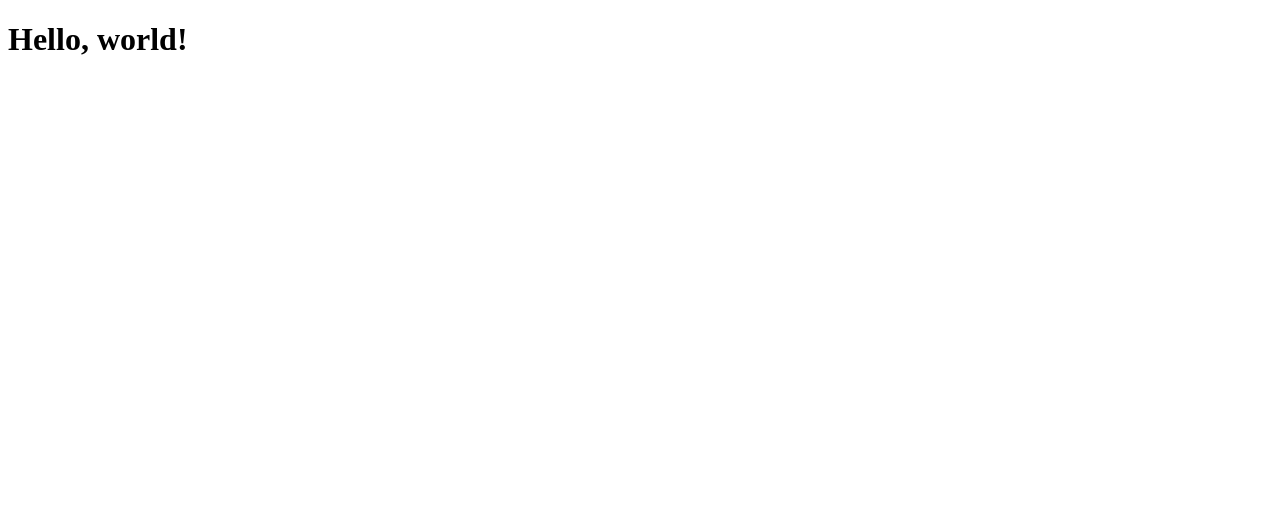
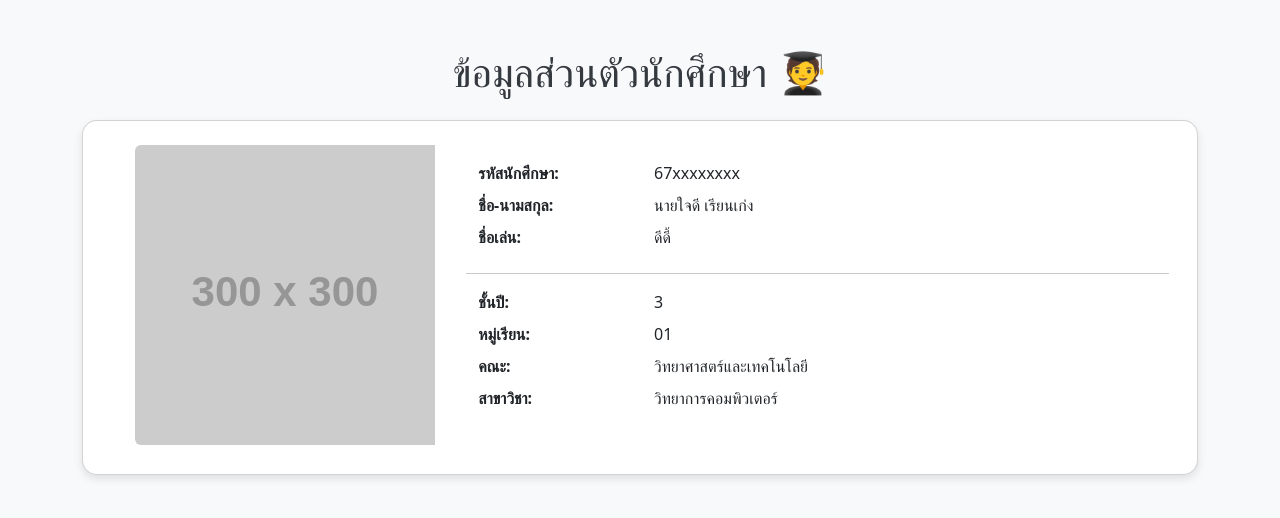
Before and after one commit to Betsu2003/mysite, a plain HTML site: page index.html in a window 1280 px wide. Drawn offline with nearby package versions, Linux system fonts and the light colour scheme; placeholder pictures from the web are drawn by us.

Commit message:
Update index.html

```diff
--- a/index.html
+++ b/index.html
@@ -1,11 +1,73 @@
 <!doctype html>
-<html lang="en">
+<html lang="th">
   <head>
     <meta charset="utf-8">
     <meta name="viewport" content="width=device-width, initial-scale=1">
-    <title>Bootstrap demo</title>
+
+    <link href="https://cdn.jsdelivr.net/npm/bootstrap@5.3.3/dist/css/bootstrap.min.css" rel="stylesheet" integrity="sha384-QWTKZyjpPEjISv5WaRU9OFeRpok6YctnYmDr5pNlyT2bRjXh0JMhjY6hW+ALEwIH" crossorigin="anonymous">
+
+    <title>ข้อมูลส่วนตัวนักศึกษา</title>
+    <style>
+      /* เพิ่ม CSS เพื่อความสวยงาม */
+      body {
+        background-color: #f8f9fa;
+      }
+      .student-profile .card {
+        border-radius: 15px;
+        box-shadow: 0 4px 8px rgba(0,0,0,0.1);
+      }
+      .student-profile .card-img-top {
+        border-top-left-radius: 15px;
+        border-top-right-radius: 15px;
+        max-height: 400px;
+        object-fit: cover;
+      }
+      .student-profile h1 {
+        color: #343a40;
+      }
+    </style>
   </head>
   <body>
-    <h1>Hello, world!</h1>
+
+    <div class="container mt-5 mb-5 student-profile">
+      <h1 class="text-center mb-4">ข้อมูลส่วนตัวนักศึกษา 🧑‍🎓</h1>
+      <div class="card p-4">
+        <div class="row g-0">
+          <div class="col-md-4 text-center">
+            <img src="https://via.placeholder.com/300" class="img-fluid rounded-start" alt="รูปนักศึกษา">
+          </div>
+          <div class="col-md-8">
+            <div class="card-body">
+              <dl class="row">
+                <dt class="col-sm-3">รหัสนักศึกษา:</dt>
+                <dd class="col-sm-9">67xxxxxxxx</dd>
+
+                <dt class="col-sm-3">ชื่อ-นามสกุล:</dt>
+                <dd class="col-sm-9">นายใจดี เรียนเก่ง</dd>
+
+                <dt class="col-sm-3">ชื่อเล่น:</dt>
+                <dd class="col-sm-9">ดีดี้</dd>
+
+                <hr class="my-3">
+
+                <dt class="col-sm-3">ชั้นปี:</dt>
+                <dd class="col-sm-9">3</dd>
+
+                <dt class="col-sm-3">หมู่เรียน:</dt>
+                <dd class="col-sm-9">01</dd>
+
+                <dt class="col-sm-3">คณะ:</dt>
+                <dd class="col-sm-9">วิทยาศาสตร์และเทคโนโลยี</dd>
+
+                <dt class="col-sm-3">สาขาวิชา:</dt>
+                <dd class="col-sm-9">วิทยาการคอมพิวเตอร์</dd>
+              </dl>
+            </div>
+          </div>
+        </div>
+      </div>
+    </div>
+
+    <script src="https://cdn.jsdelivr.net/npm/bootstrap@5.3.3/dist/js/bootstrap.bundle.min.js" integrity="sha384-YvpcrYf0tY3lHB60NNkmXc5s9fDVZLESaAA55NDzOxhy9GkcIdslK1eN7N6jIeHz" crossorigin="anonymous"></script>
   </body>
 </html>
```
